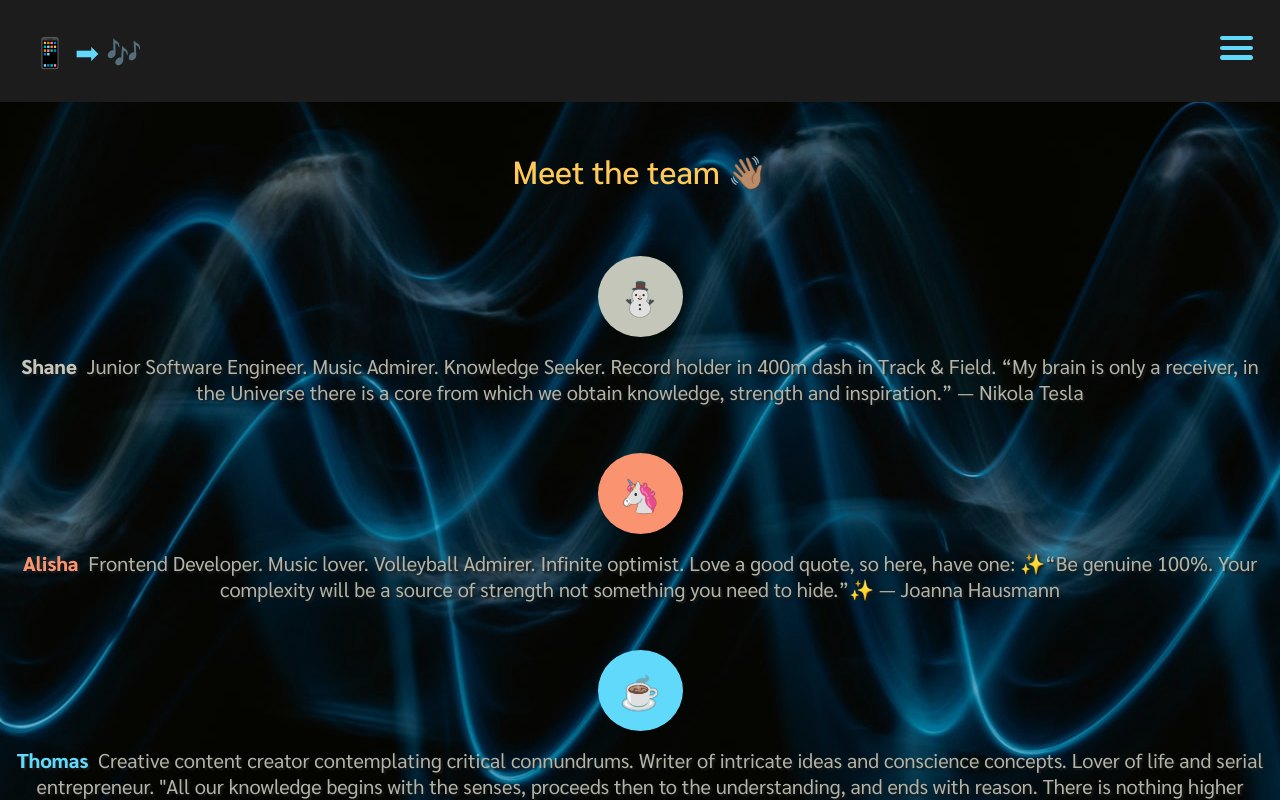
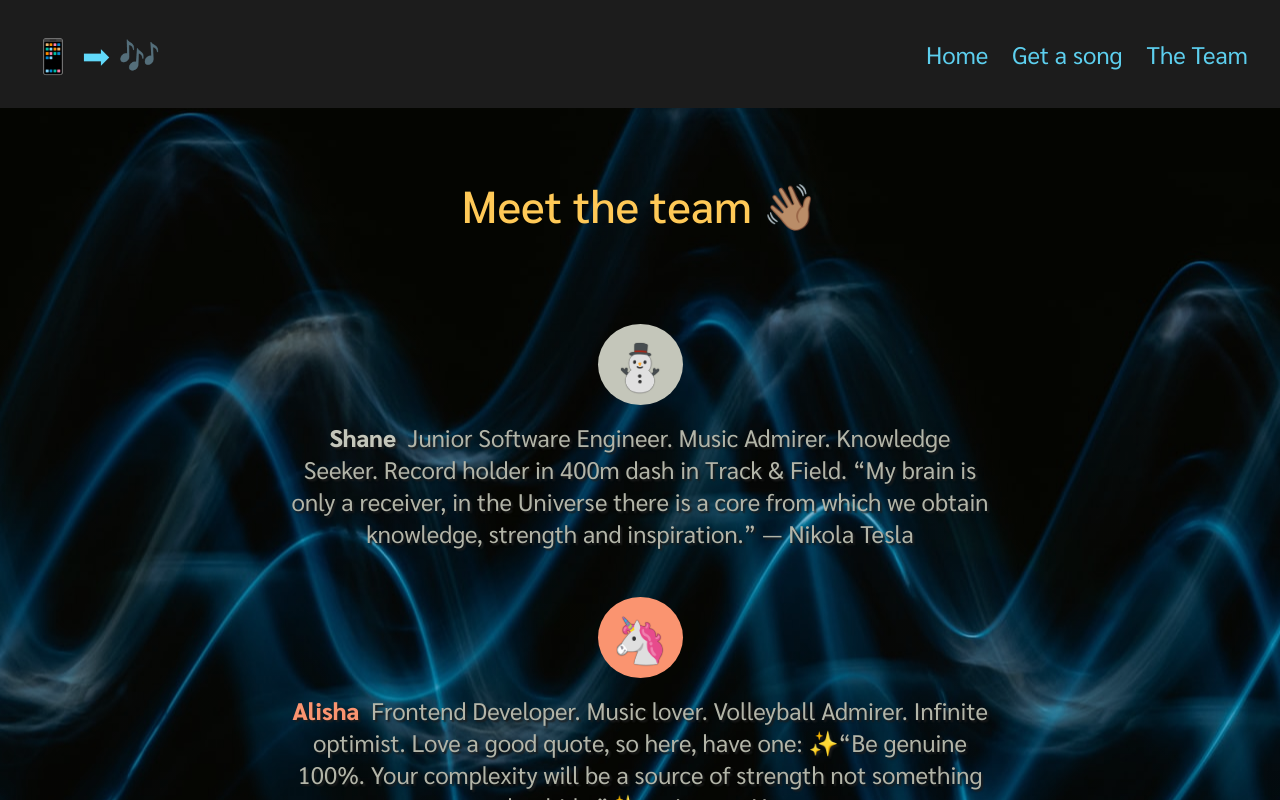
Before and after one commit to AlishaSo/side-group-project, a React (Create React App) app: page /meet-team in a window 1280 px wide. Shown: the top 800 px of the page. Built offline with nearby package versions, Linux system fonts and the light colour scheme.

Commit message:
Add desktop styles and adjust font-size tablet styles

```diff
--- a/src/App.css
+++ b/src/App.css
@@ -328,15 +328,16 @@ footer p {
   }
 
   .nav-link {
-    font-size: calc(1rem + 1vw);
+    font-size: calc(1rem + .5vw);
   }
 
   .logo {
-    font-size: calc(1rem + 2vw);
+    font-size: calc(1rem + 1.5vw);
   }
 
   .song-div h2 {
     font-size: calc(1.5rem + 1vw);
+    max-width: 700px;
   }
 
   form input[type='text'] {
@@ -346,7 +347,7 @@ footer p {
   }
 
   .submit-btn {
-    font-size: calc(.9rem + 1vw);
+    font-size: calc(.9rem + .4vw);
   }
 
   form input[type='checkbox'] {
@@ -363,31 +364,142 @@ footer p {
     font-size: calc(1rem);
   }
 
+  .meet-team-div {
+    padding-bottom: 6em;
+  }
+
   .meet-team-div h2 {
     font-size: calc(2rem + 1vw);
+  }
+
+  .teammate-div p {
+    font-size: calc(1.25rem + .2vw);
   }
 
   .emoji-div p {
     font-size: calc(2rem + 1vw);
   }
 
-  .teammate-div p {
-    font-size: calc(1.25rem + 1vw);
-  }
-
   .shane-div .teammate {
-    font-size: calc(1.25rem + 1vw);
+    font-size: calc(1.25rem + .2vw);
   }
 
   .alisha-div .teammate {
-    font-size: calc(1.25rem + 1vw);
+    font-size: calc(1.25rem + .2vw);
   }
 
   .thomas-div .teammate {
-    font-size: calc(1.25rem + 1vw);
+    font-size: calc(1.25rem + .2vw);
   }
 
   footer p {
     font-size: 1.3rem;
   }
 }
+
+/* || Desktop Styles */
+@media screen and (min-width: 1000px) {
+  p {
+    max-width: 700px;
+  }
+
+  .homepage-div {
+    max-width: 700px;
+    margin: 0 auto;
+  }
+
+  .homepage-div h1 {
+    font-size: calc(2rem + 1vw);
+  }
+
+  .homepage-div h2 {
+    font-size: calc(1.5rem + 1vw);
+  }
+
+  .nav-toggle {
+    visibility: hidden;
+  }
+
+  nav {
+    visibility: visible;
+    position: initial;
+    height: unset;
+    flex-direction: row;
+    margin-left: auto;
+    padding: 0;
+    font-size: calc(.85rem + 1vw);
+  }
+
+  a + a {
+    margin-left: 1em;
+  }
+
+  .nav-link {
+    font-size: 1.5rem;
+  }
+
+  .logo {
+    font-size: 2.1rem;
+  }
+
+  .song-div h2 {
+    font-size: 2.1rem;
+    max-width: 700px;
+  }
+
+  form input[type='text'] {
+    height: 40px;
+    width: 200px;
+    font-size: 1.5rem;
+  }
+
+  .submit-btn {
+    font-size: 1.3rem;
+  }
+
+  form input[type='checkbox'] {
+    height: 30px;
+    width: 30px;
+  }
+
+  form label {
+    font-size: 1.3rem;
+  }
+
+  .disclaimer-p {
+    right: 2vw;
+    font-size: calc(1rem);
+  }
+
+  .meet-team-div {
+    padding-bottom: 6em;
+  }
+
+  .meet-team-div h2 {
+    font-size: calc(2rem + 1vw);
+  }
+
+  .teammate-div p {
+    font-size: 1.5rem;
+  }
+
+  .emoji-div p {
+    font-size: calc(2rem + 1vw);
+  }
+
+  .shane-div .teammate {
+    font-size: 1.5rem;
+  }
+
+  .alisha-div .teammate {
+    font-size: 1.5rem;
+  }
+
+  .thomas-div .teammate {
+    font-size: 1.5rem;
+  }
+
+  footer p {
+    font-size: 1.3rem;
+  }
+}
```
